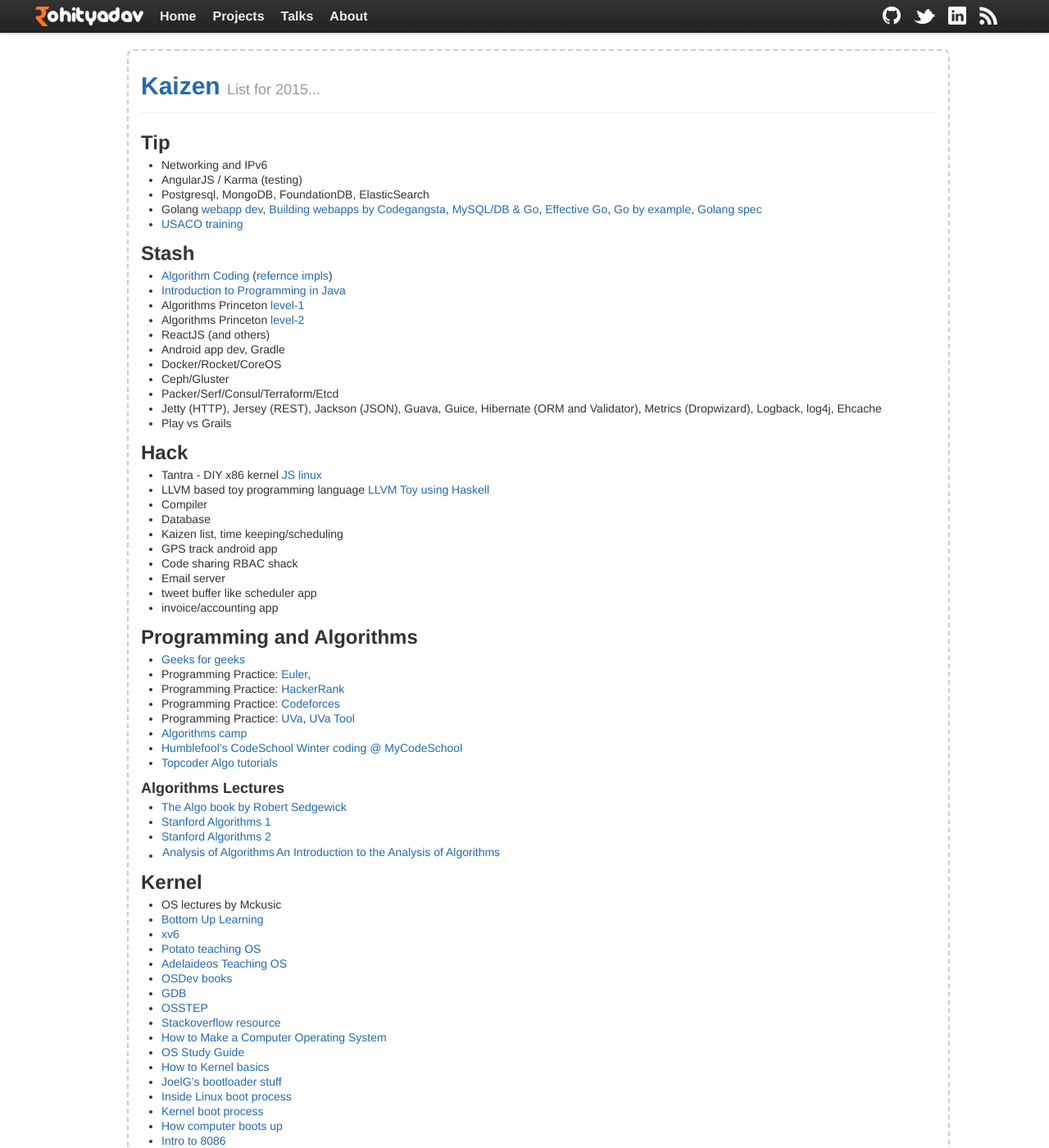
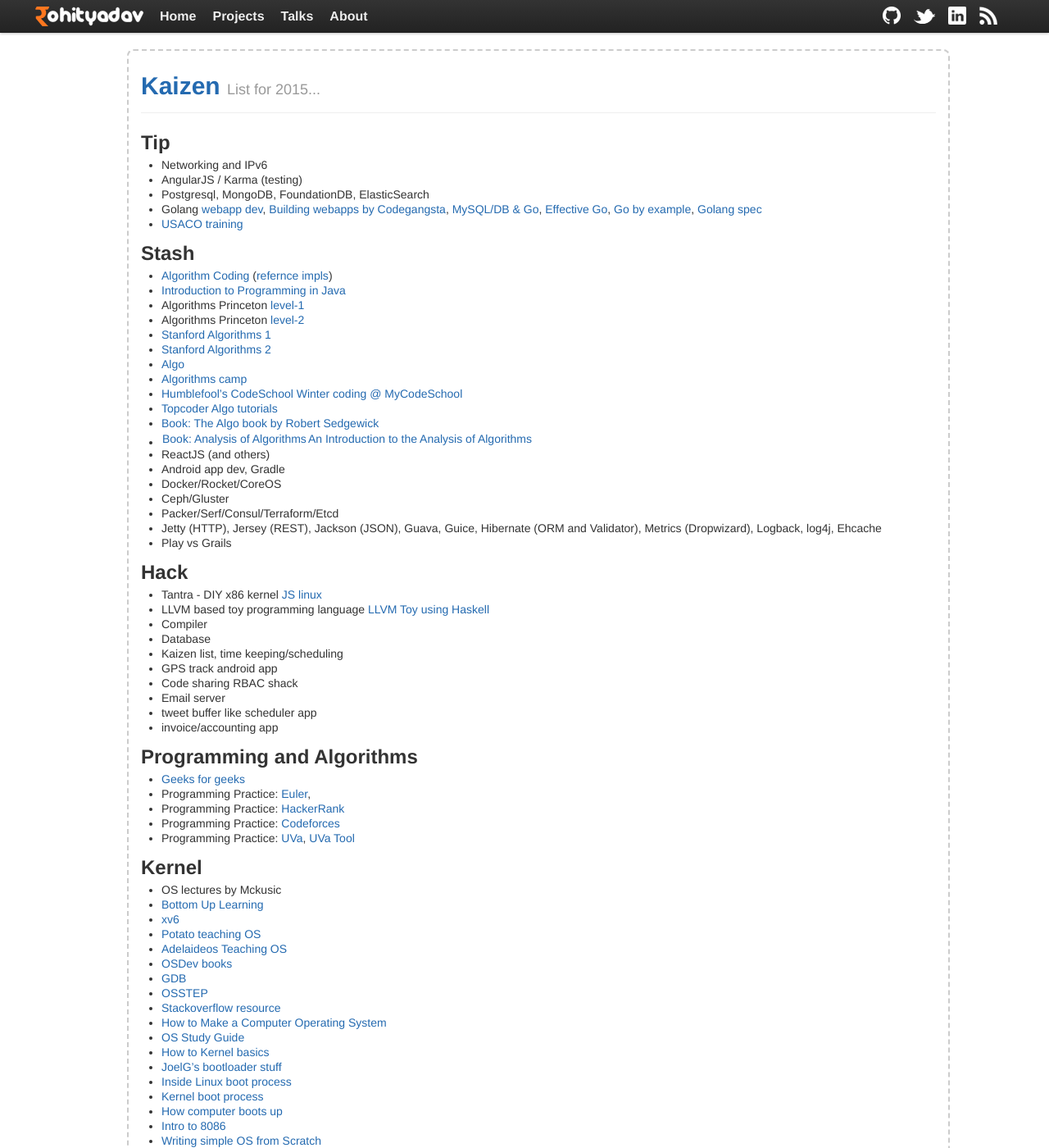
Before and after one commit to rohityadavcloud/rohityadavcloud.github.io, a Jekyll site: the page built from kaizen/index.markdown, in a window 1280 px wide and 1400 px high. Shown: the whole window at 82% size. Built offline with Jekyll 4.4.1, drawn with Linux system fonts in a browser that asks for light colours; some of the changed lines change nothing that is shown.

Commit message:
ku
Signed-off-by: Rohit Yadav <rohit@scaleninja.com>

```diff
--- a/kaizen/index.markdown
+++ b/kaizen/index.markdown
@@ -42,6 +42,15 @@
 - [Introduction to Programming in Java](http://introcs.cs.princeton.edu/java/home/)
 - Algorithms Princeton [level-1](https://class.coursera.org/algs4partI-003/lecture)
 - Algorithms Princeton [level-2](https://class.coursera.org/algs4partII-002/lecture)
+- [Stanford Algorithms 1](https://www.coursera.org/course/algo)
+- [Stanford Algorithms 2](https://www.coursera.org/course/algo2)
+- [Algo](http://www.aduni.org/courses/algorithms/index.php?view=cw)
+- [Algorithms camp](http://www.youtube.com/watch?v=vZ2Wn6Ly8Ok&playnext=1&list=PL713C10F05D6BB7BF)
+- [Humblefool's CodeSchool](http://mycodeschool.com/problems) [Winter coding @ MyCodeSchool](http://wintercoding.mycodeschool.com/)
+- [Topcoder Algo tutorials](http://community.topcoder.com/tc?module=Static&d1=tutorials&d2=alg_index)
+- [Book: The Algo book by Robert Sedgewick](http://algs4.cs.princeton.edu/home/)
+- [Book: Analysis of Algorithms](https://www.coursera.org/course/aofa) | [An Introduction to the Analysis of Algorithms](http://aofa.cs.princeton.edu/home/)
+
 - ReactJS (and others)
 - Android app dev, Gradle
 - Docker/Rocket/CoreOS
@@ -70,16 +79,6 @@
 - Programming Practice: [HackerRank](https://www.hackerrank.com/)
 - Programming Practice: [Codeforces](http://codeforces.com/)
 - Programming Practice: [UVa](http://uva.onlinejudge.org), [UVa Tool](http://uhunt.felix-halim.net/id/0)
-- [Algorithms camp](http://www.youtube.com/watch?v=vZ2Wn6Ly8Ok&playnext=1&list=PL713C10F05D6BB7BF)
-- [Humblefool's CodeSchool](http://mycodeschool.com/problems) [Winter coding @ MyCodeSchool](http://wintercoding.mycodeschool.com/)
-- [Topcoder Algo tutorials](http://community.topcoder.com/tc?module=Static&d1=tutorials&d2=alg_index)
-
-### Algorithms Lectures
-
-- [The Algo book by Robert Sedgewick](http://algs4.cs.princeton.edu/home/)
-- [Stanford Algorithms 1](https://www.coursera.org/course/algo)
-- [Stanford Algorithms 2](https://www.coursera.org/course/algo2)
-- [Analysis of Algorithms](https://www.coursera.org/course/aofa) | [An Introduction to the Analysis of Algorithms](http://aofa.cs.princeton.edu/home/)
 
 ## Kernel
 
```
